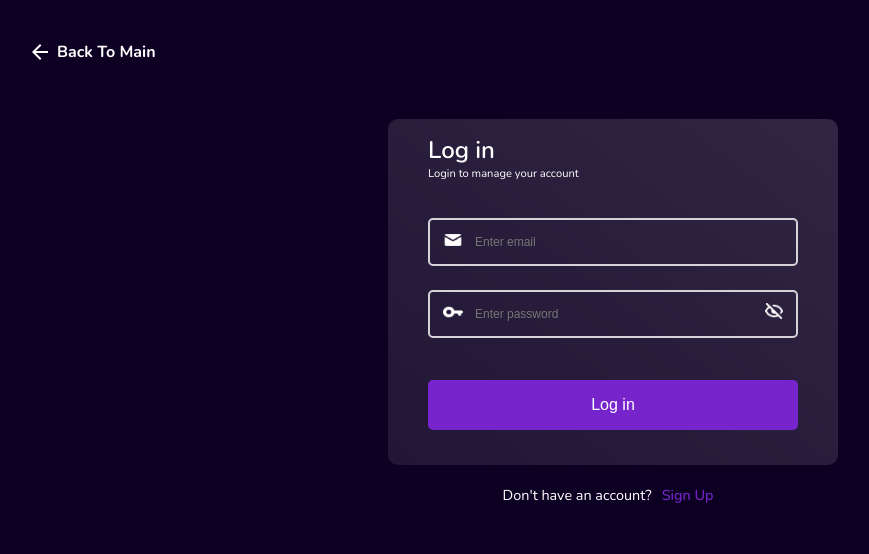
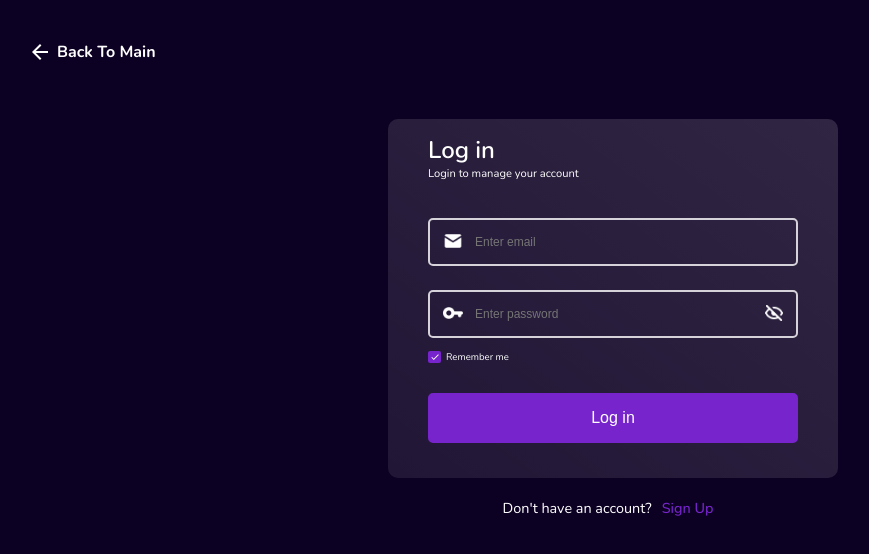
Before and after one commit to hitesh22rana/kodenest, a React (Create React App) app in the folder frontend/: page /login in a window 1280 px wide. Shown: the top 554 px of the page, without its empty margins (27-896 px from the left). Built offline with nearby package versions, Linux system fonts and the light colour scheme; no server answers.

Commit message:
Remember me --frontend

```diff
--- a/frontend/src/pages/Login/Login.jsx
+++ b/frontend/src/pages/Login/Login.jsx
@@ -2,6 +2,7 @@ import React, { useState } from "react";
 import { Link } from "react-router-dom";
 import styles from "./Login.module.scss";
 import validator from "validator";
+import DoneIcon from "@mui/icons-material/Done";
 
 import BackNavigation from "../../components/shared/BackNavigation/BackNavigation";
 import Alerts from "../../components/shared/Alerts/Alerts";
@@ -20,6 +21,7 @@ const Login = () => {
     });
     const [isAlert, setIsAlert] = useState(false);
     const [visible, setVisible] = useState(false);
+    const [checked, setChecked] = useState(true);
 
     const onChange = (event) => {
         setUserDetails({
@@ -46,6 +48,7 @@ const Login = () => {
             const { data } = await login({
                 email: userDetails?.email,
                 password: userDetails?.password,
+                toRemember: checked,
             });
             dispatch(setAuth(data));
         } catch (err) {
@@ -103,6 +106,26 @@ const Login = () => {
                             placeholder="Enter password"
                         />
                     </div>
+                    <div className={styles.checkBox}>
+                        <div
+                            className={styles.check}
+                            style={!checked ? { backgroundColor: "#fff" } : {}}
+                            onClick={() => setChecked(!checked)}
+                        >
+                            {checked && (
+                                <DoneIcon
+                                    sx={{
+                                        height: "10px",
+                                        width: "10px",
+                                        position: "absolute",
+                                        top: "1px",
+                                        left: "2px",
+                                    }}
+                                />
+                            )}
+                        </div>
+                        <span>Remember me</span>
+                    </div>
                     <Button onClick={submit} text="Log in" />
                 </div>
             </Card>
--- a/frontend/src/pages/Login/Login.module.scss
+++ b/frontend/src/pages/Login/Login.module.scss
@@ -11,7 +11,7 @@
         img {
             position: absolute;
             width: 20px;
-            height: 18px;
+            height: 20px;
             top: 35%;
             left: 4%;
         }
@@ -26,14 +26,14 @@
         .passwordImgHidden {
             width: 18px;
             height: 16px;
-            top: 35%;
+            top: 38%;
             right: 4%;
         }
 
         .passwordImgVisible {
             width: 18px;
             height: 14px;
-            top: 37%;
+            top: 39%;
             right: 4%;
         }
 
@@ -52,6 +52,30 @@
             &:focus {
                 border: 2px solid #7724cc;
             }
+        }
+    }
+
+    .checkBox {
+        display: flex;
+        flex-direction: row;
+        align-items: center;
+
+        .check {
+            position: relative;
+            cursor: pointer;
+            display: flex;
+            align-items: center;
+            justify-content: flex-start;
+            height: 12px;
+            width: 13px;
+            background: #7724cc;
+            border-radius: 2px;
+        }
+
+        span {
+            margin: auto 5px;
+            font-weight: lighter;
+            font-size: 0.6em;
         }
     }
 }
--- a/frontend/src/pages/Steps/StepPhoneEmail/StepPhoneEmail.module.scss
+++ b/frontend/src/pages/Steps/StepPhoneEmail/StepPhoneEmail.module.scss
@@ -19,7 +19,7 @@
         img {
             position: absolute;
             width: 20px;
-            height: 18px;
+            height: 20px;
             top: 35%;
             left: 4%;
         }
@@ -34,14 +34,14 @@
         .passwordImgHidden {
             width: 18px;
             height: 16px;
-            top: 35%;
+            top: 38%;
             right: 4%;
         }
 
         .passwordImgVisible {
             width: 18px;
             height: 14px;
-            top: 37%;
+            top: 39%;
             right: 4%;
         }
 
```
